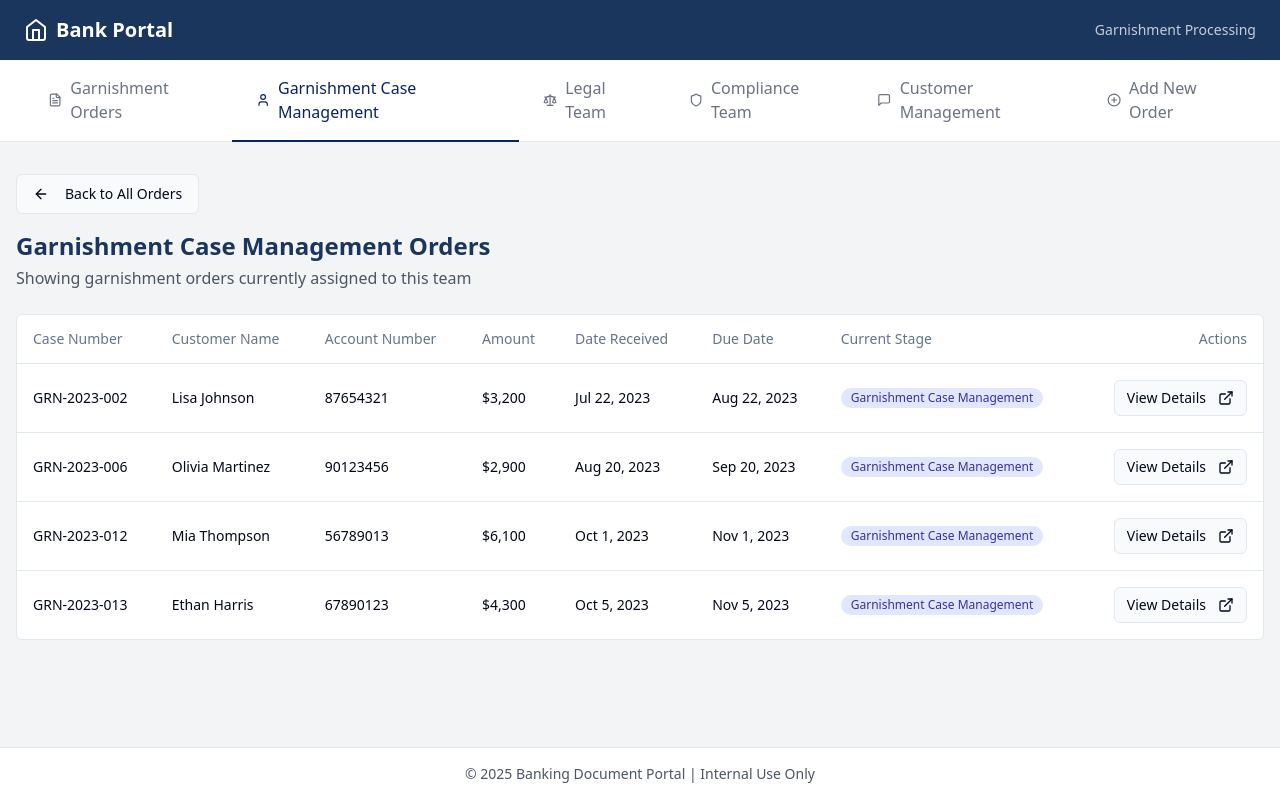
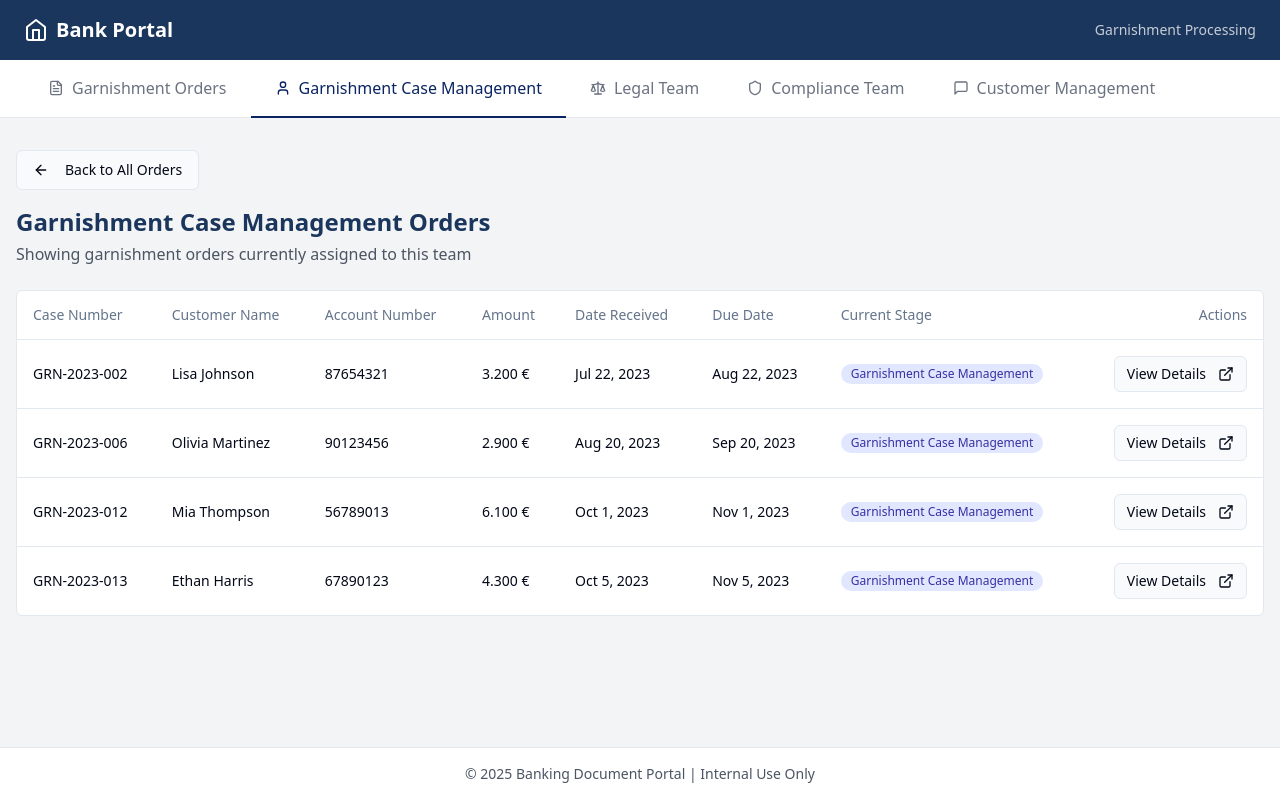
Before and after one commit to msuraj11/garnish-upload-portal, a React (Vite) app: page /team/case_management in a window 1280 px wide. Built offline with nearby package versions, Linux system fonts and the light colour scheme.

Commit message:
Feat: Local de-DE and marked € instead $, Add Garnishment is commented as of now.

```diff
--- a/src/components/GarnishmentTable.tsx
+++ b/src/components/GarnishmentTable.tsx
@@ -82,7 +82,7 @@ const GarnishmentTable: React.FC<GarnishmentTableProps> = ({ orders }) => {
                 <TableCell className="font-medium">{order.caseNumber}</TableCell>
                 <TableCell>{order.customerName}</TableCell>
                 <TableCell>{order.accountNumber}</TableCell>
-                <TableCell>${order.amount.toLocaleString()}</TableCell>
+                <TableCell>{order.amount.toLocaleString('de-DE')} €</TableCell>
                 <TableCell>{formatDate(order.dateReceived)}</TableCell>
                 <TableCell>{formatDate(order.dueDate)}</TableCell>
                 <TableCell>
--- a/src/components/Layout.tsx
+++ b/src/components/Layout.tsx
@@ -74,7 +74,7 @@ const Layout: React.FC<{ children: React.ReactNode }> = ({ children }) => {
               </Link>
             ))}
 
-            <Link
+            {/* <Link
               to="/add-garnishment"
               className={`py-4 px-6 font-medium flex items-center space-x-2 border-b-2 ${
                 location.pathname === '/add-garnishment'
@@ -84,7 +84,7 @@ const Layout: React.FC<{ children: React.ReactNode }> = ({ children }) => {
             >
               <PlusCircle className="h-4 w-4" />
               <span>Add New Order</span>
-            </Link>
+            </Link> */}
           </div>
         </div>
       </nav>
--- a/src/pages/GarnishmentDetails.tsx
+++ b/src/pages/GarnishmentDetails.tsx
@@ -146,7 +146,7 @@ const GarnishmentDetails = () => {
               </div>
               <div>
                 <p className="text-sm text-gray-500">Amount</p>
-                <p className="font-medium">${order.amount.toLocaleString()}</p>
+                <p className="font-medium">{order.amount.toLocaleString('de-DE')} €</p>
               </div>
               <div>
                 <p className="text-sm text-gray-500">Date Received</p>
--- a/src/pages/Index.tsx
+++ b/src/pages/Index.tsx
@@ -19,12 +19,12 @@ const Index = () => {
             Manage and track garnishment court orders in the system
           </p>
         </div>
-        <Button asChild className="bg-bank hover:bg-bank-dark">
+        {/* <Button asChild className="bg-bank hover:bg-bank-dark">
           <Link to="/add-garnishment" className="flex items-center gap-2">
             <PlusCircle className="h-4 w-4" />
             Add New Order
           </Link>
-        </Button>
+        </Button> */}
       </div>
 
       <GarnishmentTable orders={orders} />
```
